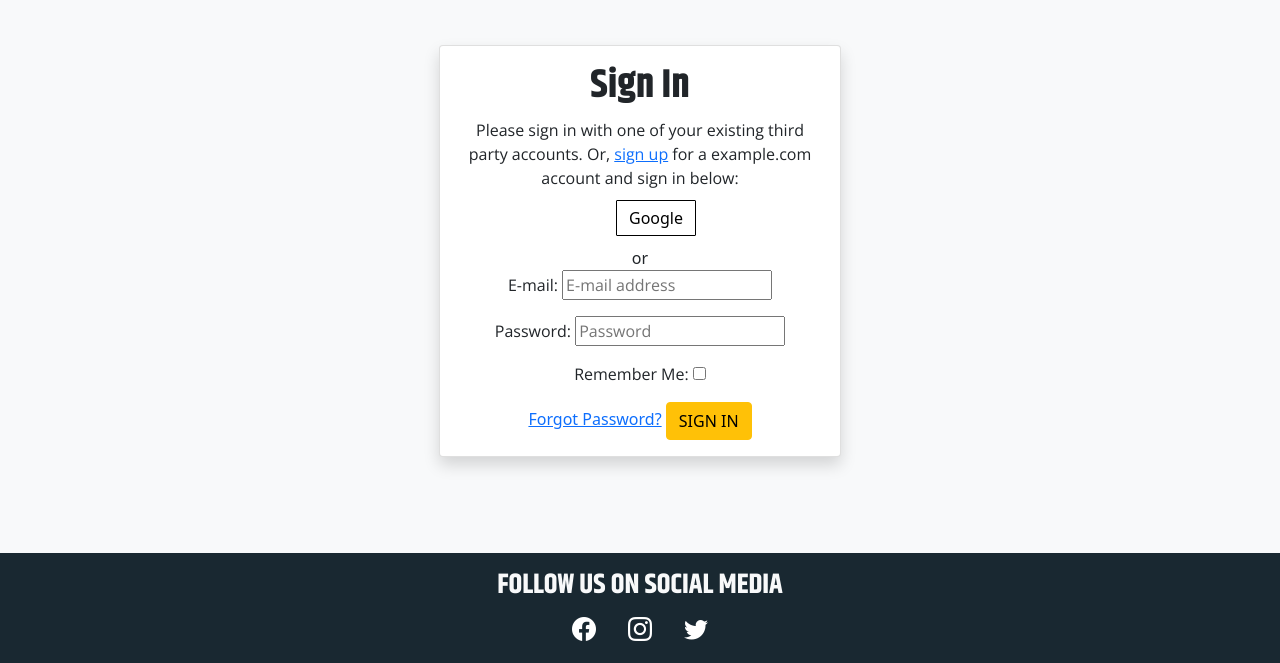
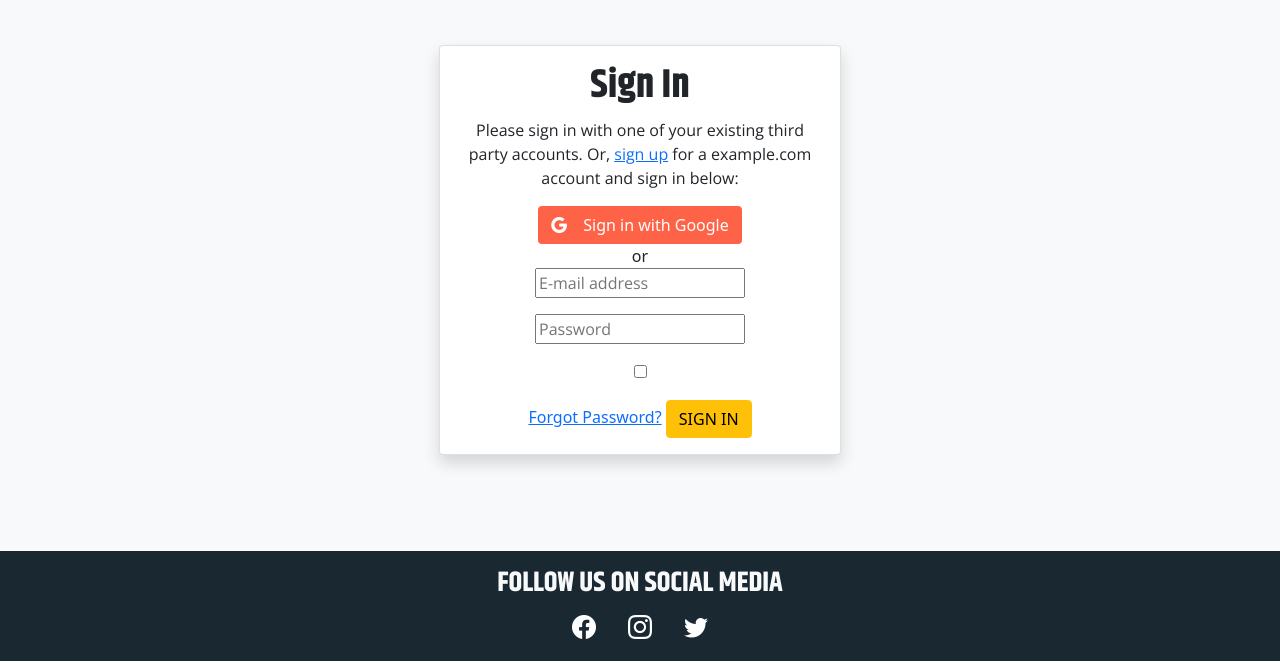
Before and after one commit to Code-Institute-Submissions/humanitary, a Django app: page /accounts/login/ in a window 1280 px wide. Shown: the part 139-802 px from the top of the page. Run offline with Django 3.2, Linux system fonts and the light colour scheme; some libraries are stand-ins or nearby versions.

Commit message:
Style google login button and remove labels from login and signup form

```diff
--- a/static/css/social-providers.css
+++ b/static/css/social-providers.css
@@ -2,17 +2,26 @@ li {
   list-style-type: none;
 }
 
-.socialaccount_provider {
-  text-decoration: none;
-  color: black;
-  border: 1px solid black;
-  background-color: transparent;
-  padding: 0.375rem 0.75rem;
-  border-radius: 1px;
-  transition: all 0.12s ease;
+ul {
+  margin: 0;
+  padding: 0;
 }
 
-.socialaccount_provider:hover {
-  color: rgb(255, 255, 255);
-  background-color: rgb(4, 136, 243);
+.bi-google {
+  color: white;
+  margin-right: 1em;
+  transition: color 0.5s ease;
 }
+
+.btn-google {
+  color: white;
+  background-color: tomato;
+}
+
+.btn-google:hover {
+  color: white;
+}
+
+label {
+  display: none;
+}
--- a/templates/allauth/account/login.html
+++ b/templates/allauth/account/login.html
@@ -1,9 +1,11 @@
 {% extends "account/base.html" %}
-
+{% load static %}
 {% load i18n %}
 {% load account socialaccount %}
 
 {% block head_title %}{% trans "Sign In" %}{% endblock %}
+
+
 
 {% block content %}
 {% include 'includes/navbar.html' %}
--- a/templates/allauth/socialaccount/snippets/provider_list.html
+++ b/templates/allauth/socialaccount/snippets/provider_list.html
@@ -14,7 +14,8 @@
 {% endfor %}
 {% endif %}
 <li>
-  <a title="{{provider.name}}" class="socialaccount_provider {{provider.id}}"
-     href="{% provider_login_url provider.id process=process scope=scope auth_params=auth_params %}">{{provider.name}}</a>
+
+  <a title="{{provider.name}}" class="socialaccount_provider btn btn-{{ provider.id }}"
+     href="{% provider_login_url provider.id process=process scope=scope auth_params=auth_params %}"><i class="bi bi-{{provider.id}}"></i>Sign in with {{provider.name}}</a>
 </li>
 {% endfor %}
```
